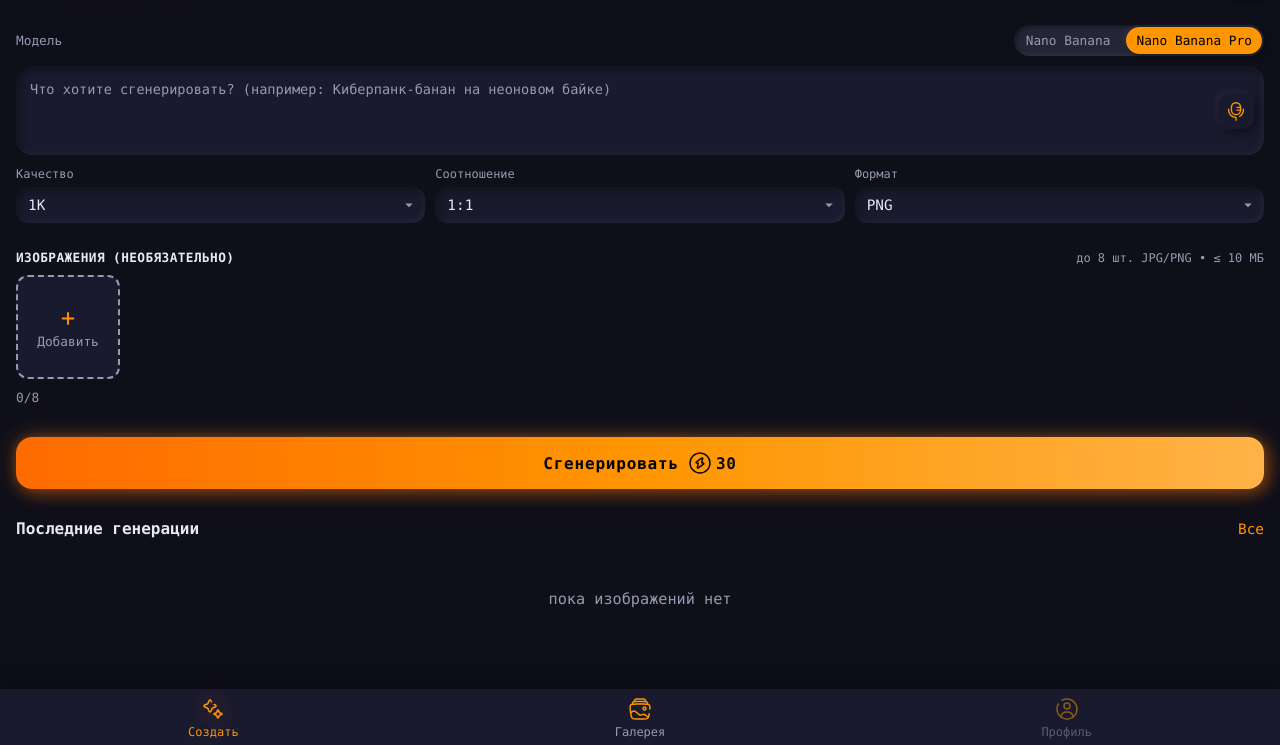
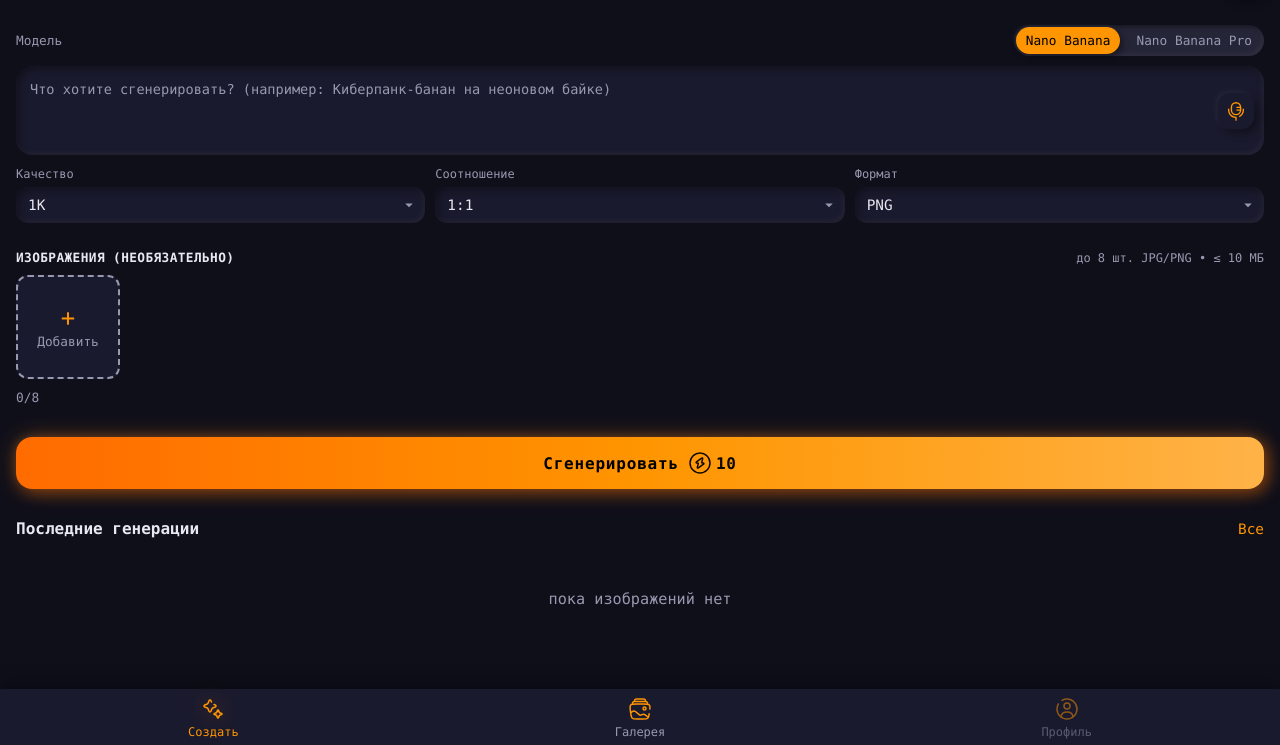
Before and after one commit to xsideweb/fastx-image-bot, a website: page index.html in a window 1280 px wide. Shown: the part 55-800 px from the top of the page. Drawn offline with Linux system fonts and the light colour scheme.

Commit message:
fix: model switcher

```diff
--- a/app.js
+++ b/app.js
@@ -17,7 +17,7 @@
   const COST_PER_GENERATION = 10; // базовая цена для обычной модели
   const recent = [];
   const gallery = [];
-  let currentModel = 'nano-pro';
+  let currentModel = 'nano';
 
   function getCurrentCost() {
     return currentModel === 'nano-pro' ? 30 : COST_PER_GENERATION;
--- a/index.html
+++ b/index.html
@@ -33,8 +33,8 @@
         <div class="model-switch">
           <span class="model-switch-label">Модель</span>
           <div class="model-switch-buttons">
-            <button type="button" class="model-option neumorph-btn" data-model="nano">Nano Banana</button>
-            <button type="button" class="model-option neumorph-btn model-option-active" data-model="nano-pro">Nano Banana Pro</button>
+            <button type="button" class="model-option neumorph-btn model-option-active" data-model="nano">Nano Banana</button>
+            <button type="button" class="model-option neumorph-btn" data-model="nano-pro">Nano Banana Pro</button>
           </div>
         </div>
         <div class="prompt-wrapper neumorph-inset">
```
